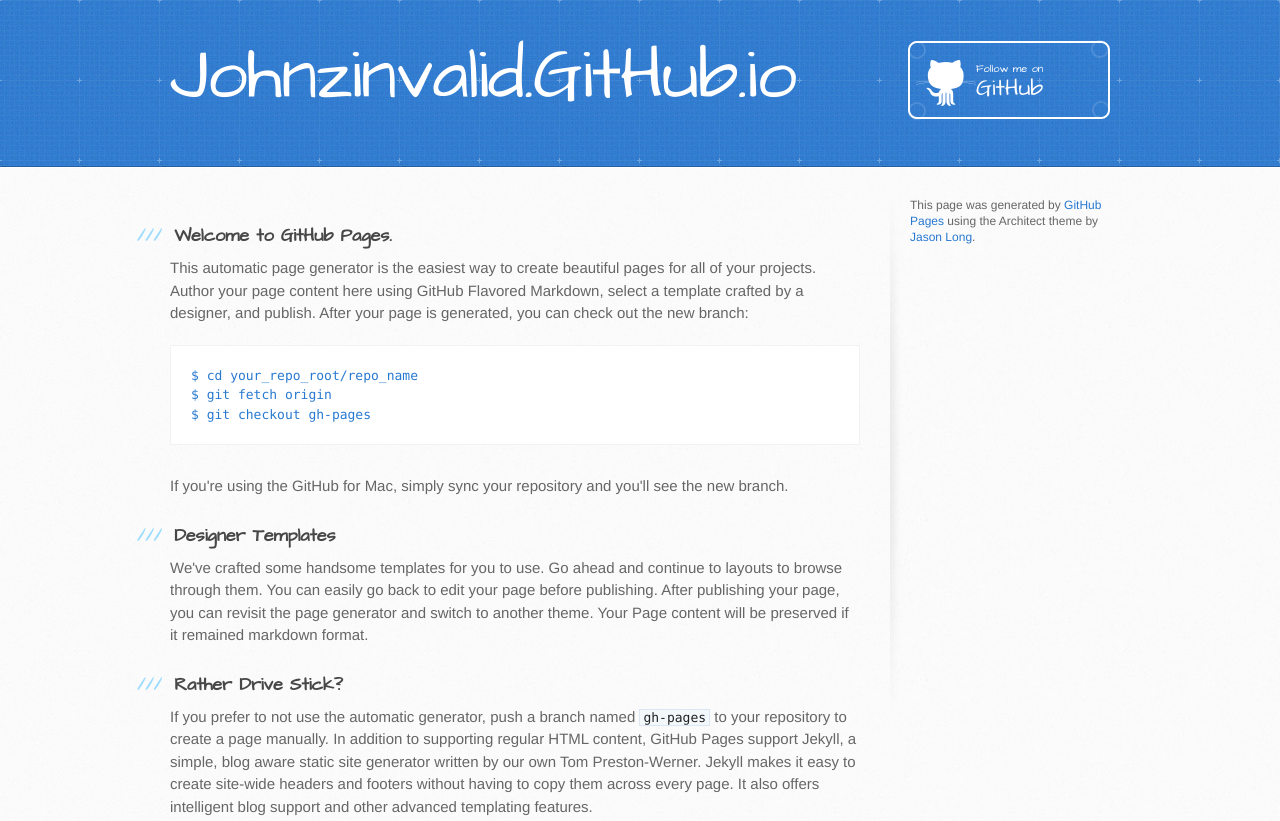
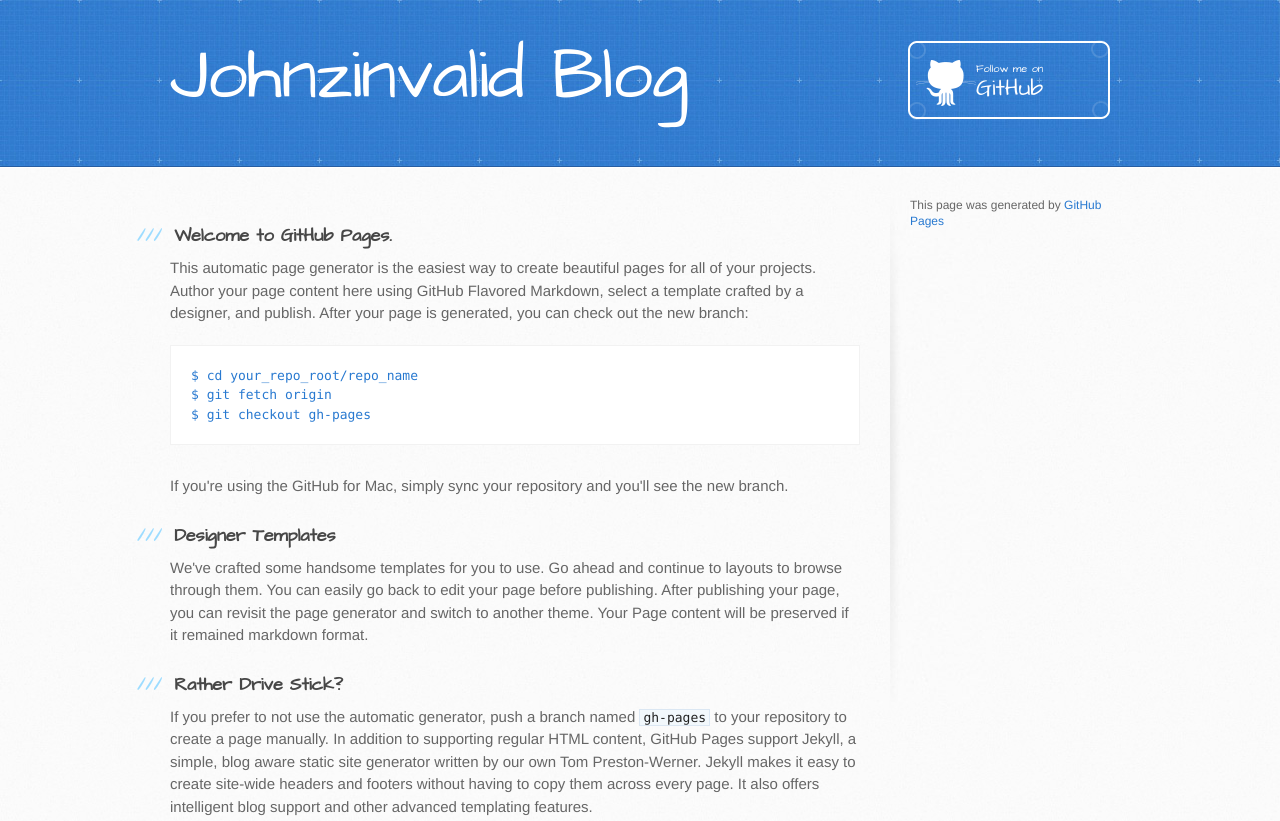
Before and after one commit to Johnzinvalid/Johnzinvalid.github.io, a plain HTML site: page index.html in a window 1280 px wide. Shown: the top 821 px of the page. Drawn offline with Linux system fonts and the light colour scheme.

Commit message:
page update

```diff
--- a/index.html
+++ b/index.html
@@ -13,13 +13,13 @@
     <script src="//html5shiv.googlecode.com/svn/trunk/html5.js"></script>
     <![endif]-->
 
-    <title>Johnzinvalid.GitHub.io by Johnzinvalid</title>
+    <title>Blog by Johnzinvalid</title>
   </head>
 
   <body>
     <header>
       <div class="inner">
-        <h1>Johnzinvalid.GitHub.io</h1>
+        <h1>Johnzinvalid Blog</h1>
         <h2></h2>
         <a href="https://github.com/Johnzinvalid" class="button"><small>Follow me on</small> GitHub</a>
       </div>
@@ -64,7 +64,7 @@
         <aside id="sidebar">
 
 
-          <p>This page was generated by <a href="https://pages.github.com">GitHub Pages</a> using the Architect theme by <a href="https://twitter.com/jasonlong">Jason Long</a>.</p>
+          <p>This page was generated by <a href="https://pages.github.com">GitHub Pages</a></p>
         </aside>
       </div>
     </div>
```
Also changed, not shown: 1 other file.
